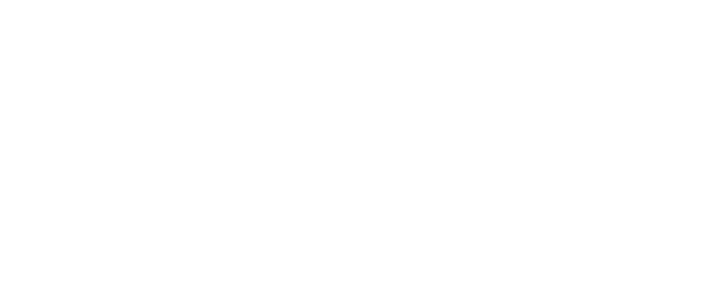
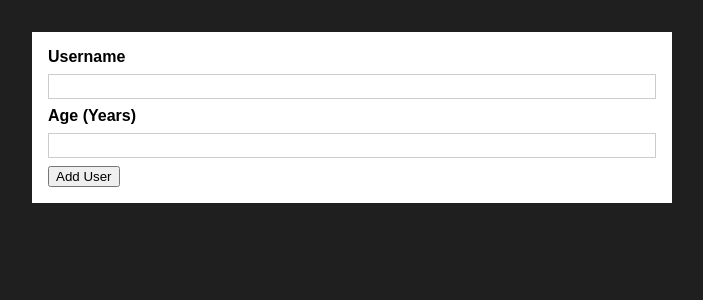
Before and after one commit to lxingern/react-user-manager, a React (Create React App) app: page / in a window 1280 px wide. Shown: the top 300 px of the page, without its empty margins (288-991 px from the left). Built offline with nearby package versions, Linux system fonts and the light colour scheme.

Commit message:
create form to enter user details

```diff
--- a/src/App.js
+++ b/src/App.js
@@ -1,10 +1,10 @@
 import React from 'react';
-
+import AddUser from './components/Users/AddUser'
 
 function App() {
   return (
     <div>
-
+      <AddUser />
     </div>
   );
 }
--- /dev/null
+++ b/src/components/UI/Card.js
@@ -0,0 +1,7 @@
+import classes from './Card.module.css'
+
+const Card = props => {
+    return <div className={`${props.className} ${classes.card}`}>{props.children}</div>
+}
+
+export default Card
--- /dev/null
+++ b/src/components/UI/Card.module.css
@@ -0,0 +1,4 @@
+.card {
+    background: white;
+    box-shadow: 0 2px 8px rgbs(0, 0, 0, 0.26);
+}
--- /dev/null
+++ b/src/components/Users/AddUser.js
@@ -0,0 +1,22 @@
+import Card from '../UI/Card'
+import classes from './AddUser.module.css'
+
+const AddUser = props => {
+    const addUserHandler = event => {
+        event.preventDefault()
+    }
+
+    return (
+        <Card className={classes.input}>
+            <form onSubmit={addUserHandler}>
+                <label htmlFor="username">Username</label>
+                <input id="username" type="text" />
+                <label htmlFor="age">Age (Years)</label>
+                <input id="age" type="number" />
+                <button type="submit">Add User</button>
+            </form>
+        </Card>
+    )
+}
+
+export default AddUser
--- /dev/null
+++ b/src/components/Users/AddUser.module.css
@@ -0,0 +1,26 @@
+.input {
+    margin: 2rem auto;
+    padding: 1rem;
+    width: 90%;
+    max-width: 40rem;
+  }
+
+  .input label {
+    display: block;
+    font-weight: bold;
+    margin-bottom: 0.5rem;
+  }
+
+  .input input {
+    font: inherit;
+    display: block;
+    width: 100%;
+    border: 1px solid #ccc;
+    padding: 0.15rem;
+    margin-bottom: 0.5rem;
+  }
+
+  .input input:focus {
+    outline: none;
+    border-color: #4f005f;
+  }
--- a/src/index.css
+++ b/src/index.css
@@ -4,6 +4,7 @@
 
 html {
   font-family: sans-serif;
+  background: #1f1f1f;
 }
 
 body {
```
